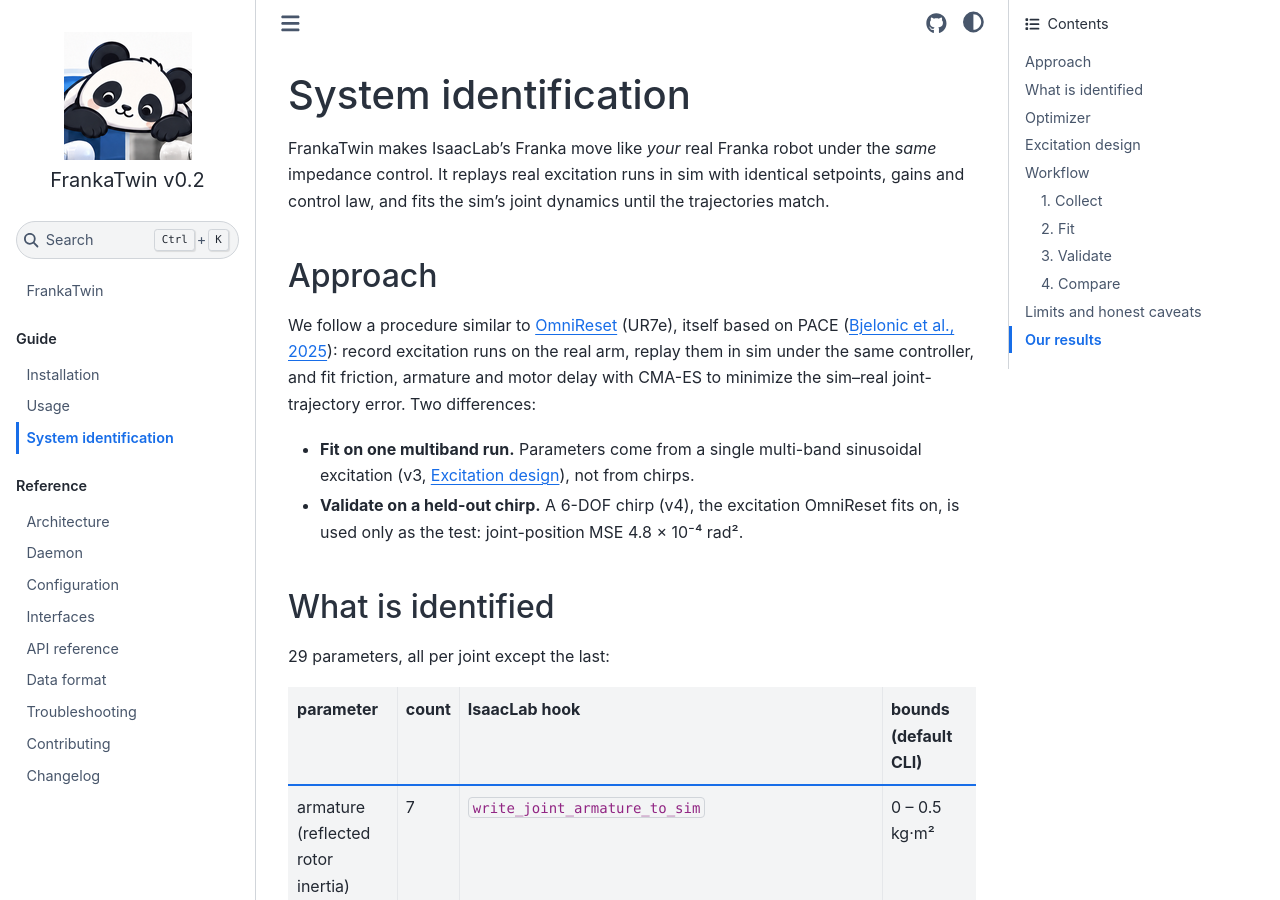
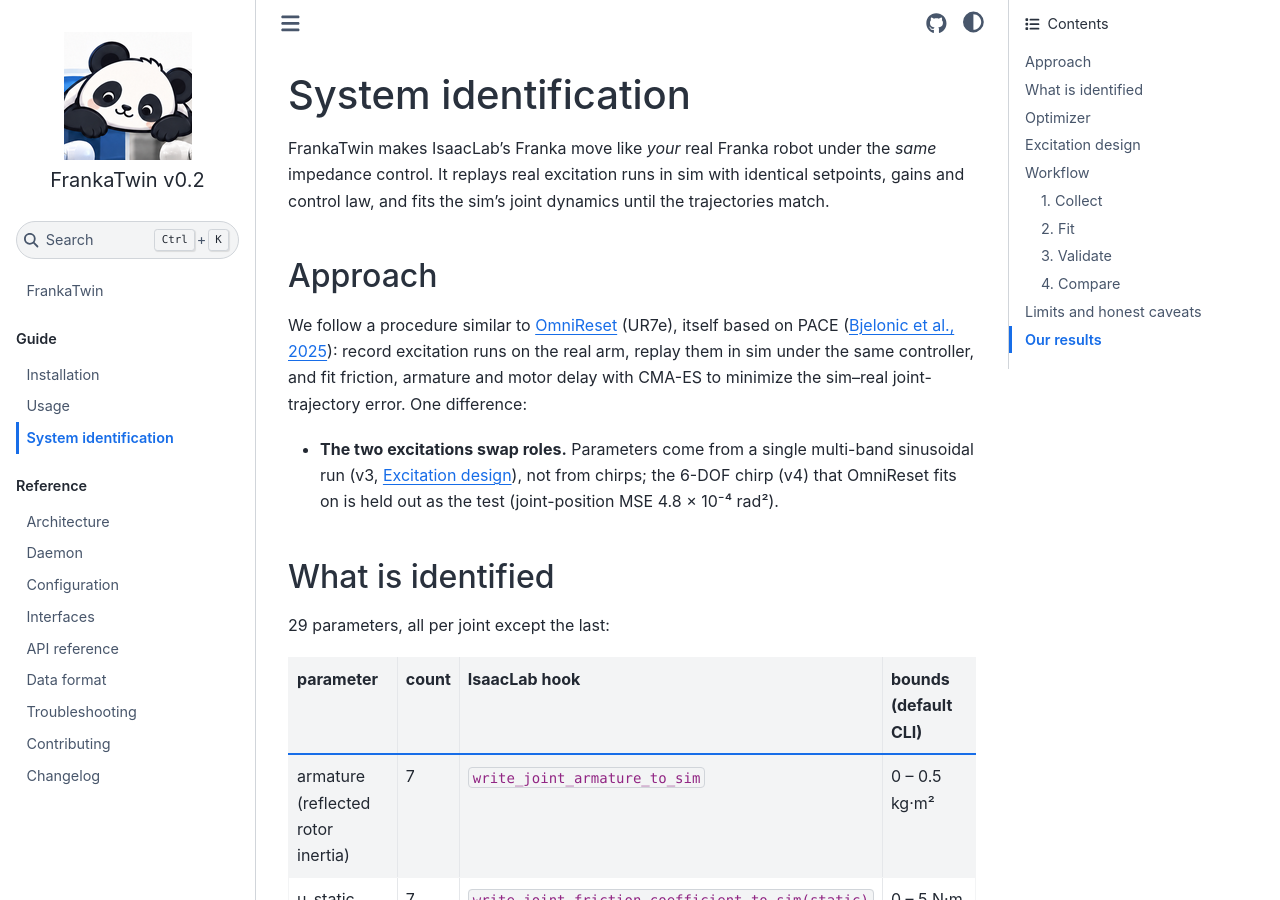
Before and after one commit to tsrobcvai/frankatwin, a Sphinx documentation site: the page built from docs/sysid.md, in a window 1280 px wide and 900 px high. Built offline with Sphinx 7.4.7 and the Sphinx Book theme 1.1.4, drawn with Linux system fonts in a browser that asks for light colours.

Commit message:
docs(sysid): the two bullets were one difference, stated twice
Fitting on multiband and testing on chirp is a single swap of roles against
OmniReset, not two departures from it.

Co-Authored-By: Claude Opus 5 <noreply@anthropic.com>

```diff
--- a/docs/sysid.md
+++ b/docs/sysid.md
@@ -11,13 +11,12 @@ We follow a procedure similar to [OmniReset](https://arxiv.org/abs/2603.15789) (
 itself based on PACE ([Bjelonic et al., 2025](https://arxiv.org/abs/2509.06342)):
 record excitation runs on the real arm, replay them in sim under the same
 controller, and fit friction, armature and motor delay with CMA-ES to minimize
-the sim–real joint-trajectory error. Two differences:
+the sim–real joint-trajectory error. One difference:
 
-- **Fit on one multiband run.** Parameters come from a single multi-band
-  sinusoidal excitation (v3, [Excitation design](#excitation-design)), not from
-  chirps.
-- **Validate on a held-out chirp.** A 6-DOF chirp (v4), the excitation OmniReset
-  fits on, is used only as the test: joint-position MSE 4.8 × 10⁻⁴ rad².
+- **The two excitations swap roles.** Parameters come from a single multi-band
+  sinusoidal run (v3, [Excitation design](#excitation-design)), not from chirps;
+  the 6-DOF chirp (v4) that OmniReset fits on is held out as the test
+  (joint-position MSE 4.8 × 10⁻⁴ rad²).
 
 ## What is identified
 
```
